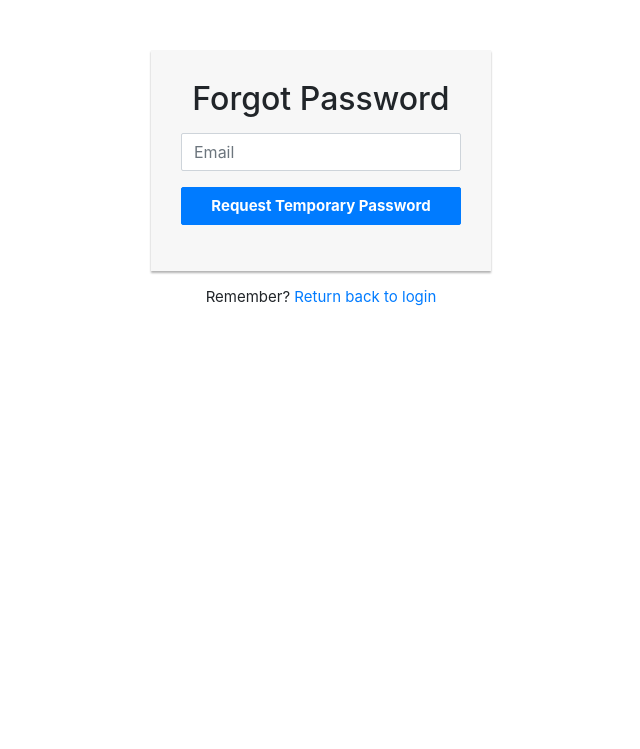
After one commit to jxngo/bookorderweb, a PHP site: page /forgot_password.php in a window 1280 px wide. The commit adds this page. Shown: the top 749 px of the page, without its empty margins (319-959 px from the left). Run offline with PHP 8.4, Linux system fonts and the light colour scheme.

Commit message:
forgot password implemented, utils.php for random string and debug to console

```diff
--- a/db_connect.php
+++ b/db_connect.php
@@ -10,12 +10,4 @@ if($conn->connect_error) {
 }
 //echo "Connected Successfully!";
 
-function debug_to_console($data) {
-    $output = $data;
-    if (is_array($output))
-        $output = implode(',', $output);
-
-    echo "<script>console.log('Debug Objects: " . $output . "' );</script>";
-}
-
 ?>
--- /dev/null
+++ b/forgot_password.php
@@ -0,0 +1,121 @@
+<?php
+// Initialize the session
+session_start();
+
+// Include config file
+require_once "db_connect.php";
+require_once "utils.php";
+
+
+// Define variables and initialize with empty values
+$email = "";
+
+// Processing form data when form is submitted
+if($_SERVER["REQUEST_METHOD"] == "POST"){
+    // Validate email
+    if(isset($_POST["email"]) && !empty(trim($_POST["email"]))){
+        $email = trim($_POST["email"]);
+    }
+
+
+    // Check input errors before updating the database
+    if(!empty($email)){
+        // Prepare an update statement
+
+        if($stmt = $conn->prepare("SELECT * FROM users WHERE email=?")){
+            // Bind variables to the prepared statement as parameters
+            $stmt->bind_param("s", $param_email);
+
+            // Set parameters
+            $param_email = $email;
+            $_SESSION['email'] = $email;
+
+            // Attempt to execute the prepared statement
+            if($stmt->execute()){
+                $stmt->store_result();
+                if($stmt->num_rows == 1) {
+                    $new_password = generateRandomString(7);
+                    $message = "Your new password is: " . $new_password . "\r\n Login at: http://localhost/";
+
+                    if($stmt2 = $conn->prepare("UPDATE users SET password = ? WHERE email = ?")){
+                        // Bind variables to the prepared statement as parameters
+                        $stmt2->bind_param("ss", $param_password, $param_email);
+
+                        // Set parameters
+                        $param_password = $new_password;
+                        $param_email = $email;
+
+                        // Attempt to execute the prepared statement
+                        if($stmt2->execute()){
+                            # password update successful
+                            mail($email, "Password Reset", $message);
+                            $_SESSION['resetpass'] = true;
+                            header("location: index.php");
+                        }
+
+                        // Close statement
+                        $stmt2->close();
+                    }
+                }
+            }
+
+            // Close statement
+            $stmt->close();
+        }
+    }
+
+    // Close connection
+    $conn->close();
+}
+?>
+
+ <html lang="en">
+<head>
+<meta charset="utf-8">
+<meta name="viewport" content="width=device-width, initial-scale=1, shrink-to-fit=no">
+<title>Group4710 Book Order</title>
+<link rel="stylesheet" href="https://stackpath.bootstrapcdn.com/bootstrap/4.5.0/css/bootstrap.min.css">
+<link rel="stylesheet" href="https://maxcdn.bootstrapcdn.com/font-awesome/4.7.0/css/font-awesome.min.css">
+<script src="https://code.jquery.com/jquery-3.5.1.min.js"></script>
+<script src="https://cdn.jsdelivr.net/npm/popper.js@1.16.0/dist/umd/popper.min.js"></script>
+<script src="https://stackpath.bootstrapcdn.com/bootstrap/4.5.0/js/bootstrap.min.js"></script>
+<style>
+    .login-form {
+        width: 340px;
+        margin: 50px auto;
+        font-size: 15px;
+    }
+    .login-form form {
+        margin-bottom: 15px;
+        background: #f7f7f7;
+        box-shadow: 0px 2px 2px rgba(0, 0, 0, 0.3);
+        padding: 30px;
+    }
+    .login-form h2 {
+        margin: 0 0 15px;
+    }
+    .form-control, .btn {
+        min-height: 38px;
+        border-radius: 2px;
+    }
+    .btn {
+        font-size: 15px;
+        font-weight: bold;
+    }
+</style>
+</head>
+<body>
+<div class="login-form">
+    <form action="forgot_password.php" method="post">
+        <h2 class="text-center">Forgot Password</h2>
+        <div class="form-group">
+            <input type="text" name="email" class="form-control" placeholder="Email" required="required">
+        </div>
+        <div class="form-group">
+            <button type="submit" class="btn btn-primary btn-block">Request Temporary Password</button>
+        </div>
+    </form>
+    <p class="text-center">Remember? <a href="index.php"> Return back to login</a></p>
+</div>
+</body>
+</html>
--- a/index.php
+++ b/index.php
@@ -20,12 +20,12 @@ $email = $password = "";
 
 if($_SERVER["REQUEST_METHOD"] == "POST") {
     # check for empty email field
-    if(!empty(trim($_POST["email"]))) {
+    if(isset($_POST["email"]) && !empty(trim($_POST["email"]))) {
         $email = trim($_POST["email"]);
     }
 
     # check for empty password field
-    if(!empty(trim($_POST["password"]))) {
+    if(isset($_POST["password"]) && !empty(trim($_POST["password"]))) {
         $password = trim($_POST["password"]);
     }
 
@@ -116,7 +116,7 @@ if($_SERVER["REQUEST_METHOD"] == "POST") {
             <button type="submit" class="btn btn-primary btn-block">Log in</button>
         </div>
         <div class="clearfix">
-            <a href="#" class="float-left">Forgot Password?</a>
+            <a href="forgot_password.php" class="float-left">Forgot Password?</a>
         </div>
     </form>
     <p class="text-center"><a href="register.php">Create an Account</a></p>
--- /dev/null
+++ b/utils.php
@@ -0,0 +1,21 @@
+<?php
+function debug_to_console($data) {
+    $output = $data;
+    if (is_array($output))
+        $output = implode(',', $output);
+
+    echo "<script>console.log('Debug Objects: " . $output . "' );</script>";
+}
+
+function generateRandomString($length) {
+    $characters = '0123456789abcdefghijklmnopqrstuvwxyzABCDEFGHIJKLMNOPQRSTUVWXYZ';
+    $randomString = '';
+
+    for ($i = 0; $i < $length; $i++) {
+        $index = rand(0, strlen($characters) - 1);
+        $randomString .= $characters[$index];
+    }
+
+    return $randomString;
+}
+?>
```
Also changed, not shown: reset_password.php (+35 -17 lines).
